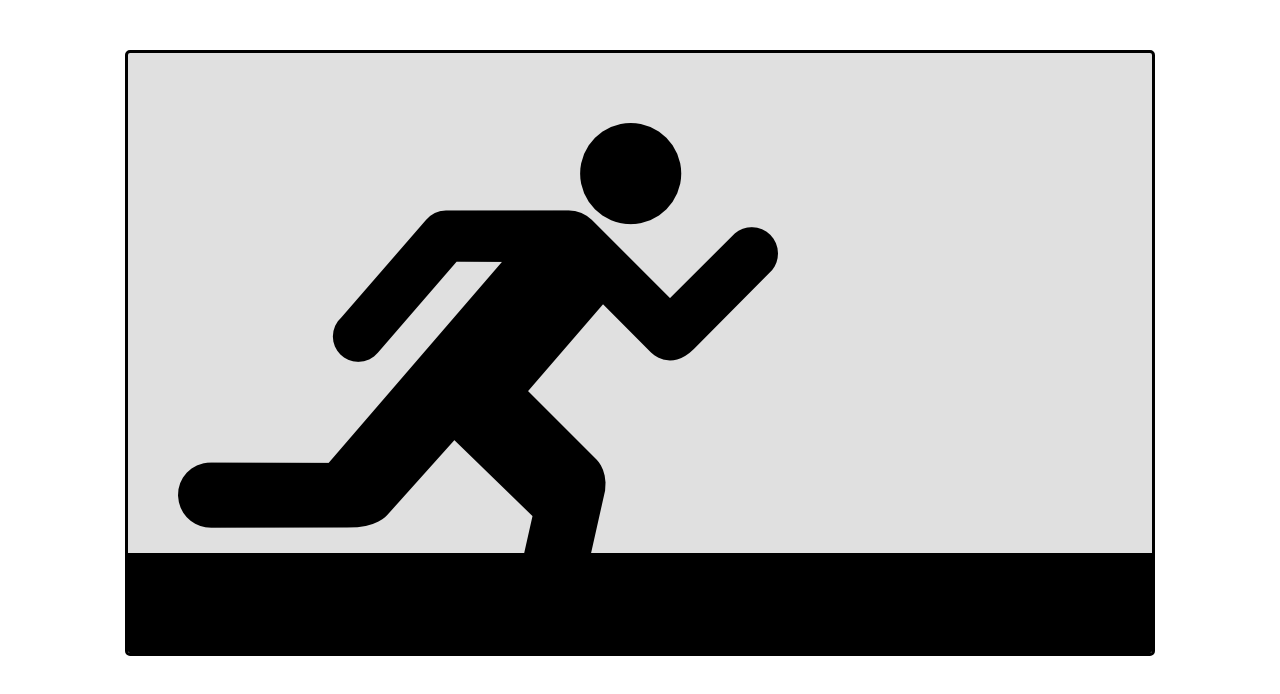
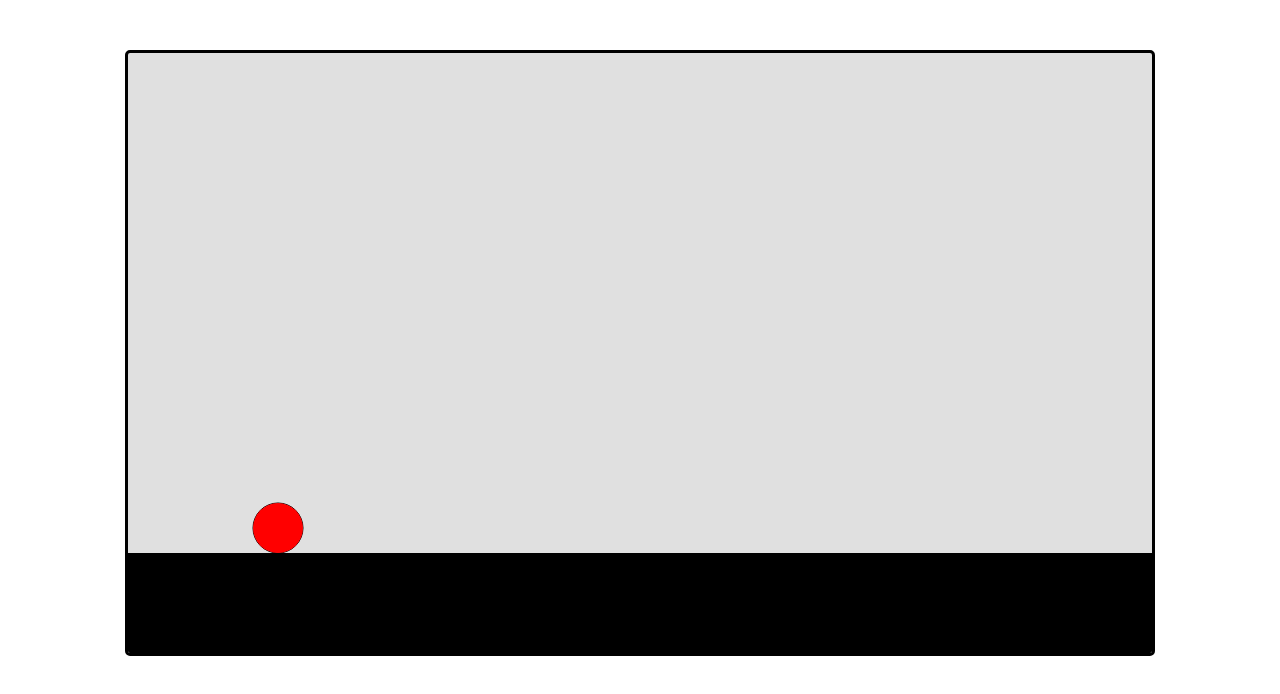
Before and after one commit to YuriyShandor/Jumper, a plain HTML site: page index.html in a window 1280 px wide. Drawn offline with Linux system fonts and the light colour scheme.

Commit message:
Add Jumper. Mod_01

```diff
--- a/index.html
+++ b/index.html
@@ -14,11 +14,6 @@
   <section id="game-arena">
     <canvas id="arena"></canvas>
   </section>
-  <div style="display: none;">
-    <img src="img/running.png" id="jumperImage" alt="">
-  </div>
-
-
   <script src="js/script.js" type="text/javascript"></script>
 </body>
 </html>
--- a/js/script.js
+++ b/js/script.js
@@ -6,28 +6,60 @@ arena.height = 600;
 
 c.fillRect(0, 500, 1024, 100);
 
-// var jumperImage = document.getElementById('jumperImage');
+
+// c.beginPath();
+// var jumper = c.arc(175, 475, 25, 0, Math.PI * 2, false);
+// c.fillStyle = "red";
+// c.strokeStyle = "#000";
+// c.fill();
+// c.stroke();
+
+function Circle(x, y, radius) {
+  this.x = x;
+  this.y = y;
+  // this.dx = dx;
+  // this.dy = dy;
+  this.radius = radius;
+
+  this.draw = function() {
+    c.beginPath();
+    c.arc(this.x, this.y, this.radius, 0, Math.PI * 2, false);
+    c.fillStyle = "red";
+    c.stroke();
+    c.fill();
+    c.closePath();
+  };
+
+  this.move = function() {
+    // this.x += this.dx;
+    // this.y += this.dy;
+
+    this.draw();
+  };
+};
+
+var jumper = new Circle(150, 475, 25);
+
+function showElements() {
+  requestAnimationFrame(showElements);
+  c.clearRect(0, 0, arena.width, arena.height);
+
+  jumper.move();
+
+  c.fillStyle = "#000";
+  c.fillRect(0, 500, 1024, 100);
+};
+
+showElements();
+
+// function jumping(e) {
+//   var x = e.keyCode;
+//   if (x == 38 || x == 32) {
+//     jumper.style.bottom = "170px";
+//   };
 //
-// console.log(jumperImage);
-//
-// c.drawImage(jumperImage, 100, 100, 50, 50);
-
-var image = new Image();
-image.src = '../img/running.png';
-image.onload = function() {
-  c.drawImage(image, 50, 70);
-}
-
-// window.onload = function () {
-// 	var img = new Image();
-// 	img.src = 'running.png';
-//
-// 	img.onload = function () {
-// 	  c.drawImage(img, 0, 0);
-// 	}
+//   setTimeout("jumper.style.bottom = '100px'", 300);
 // }
-
-
 
 
 
```
Also changed, not shown: img/running.png (deleted), js/running.png (deleted).
